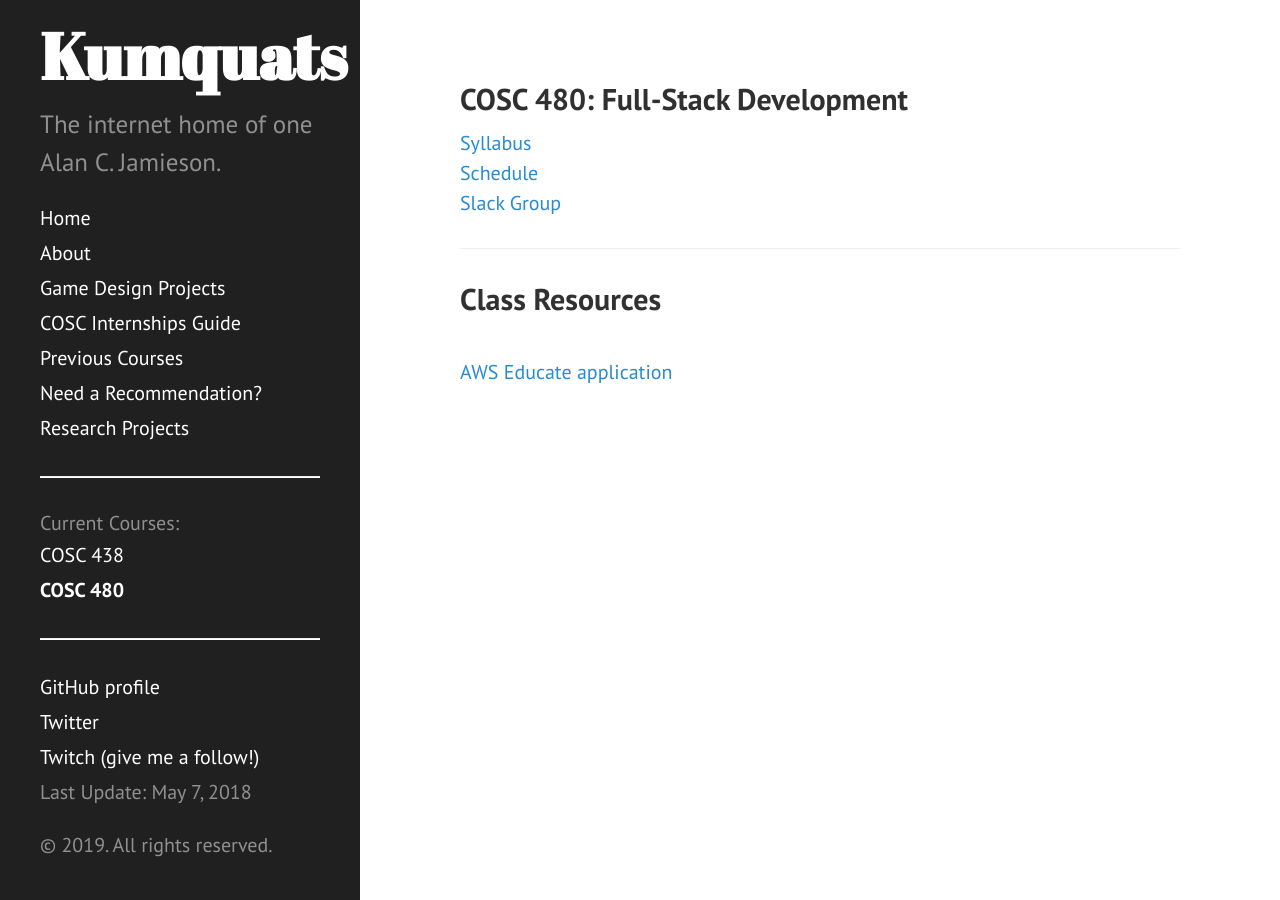
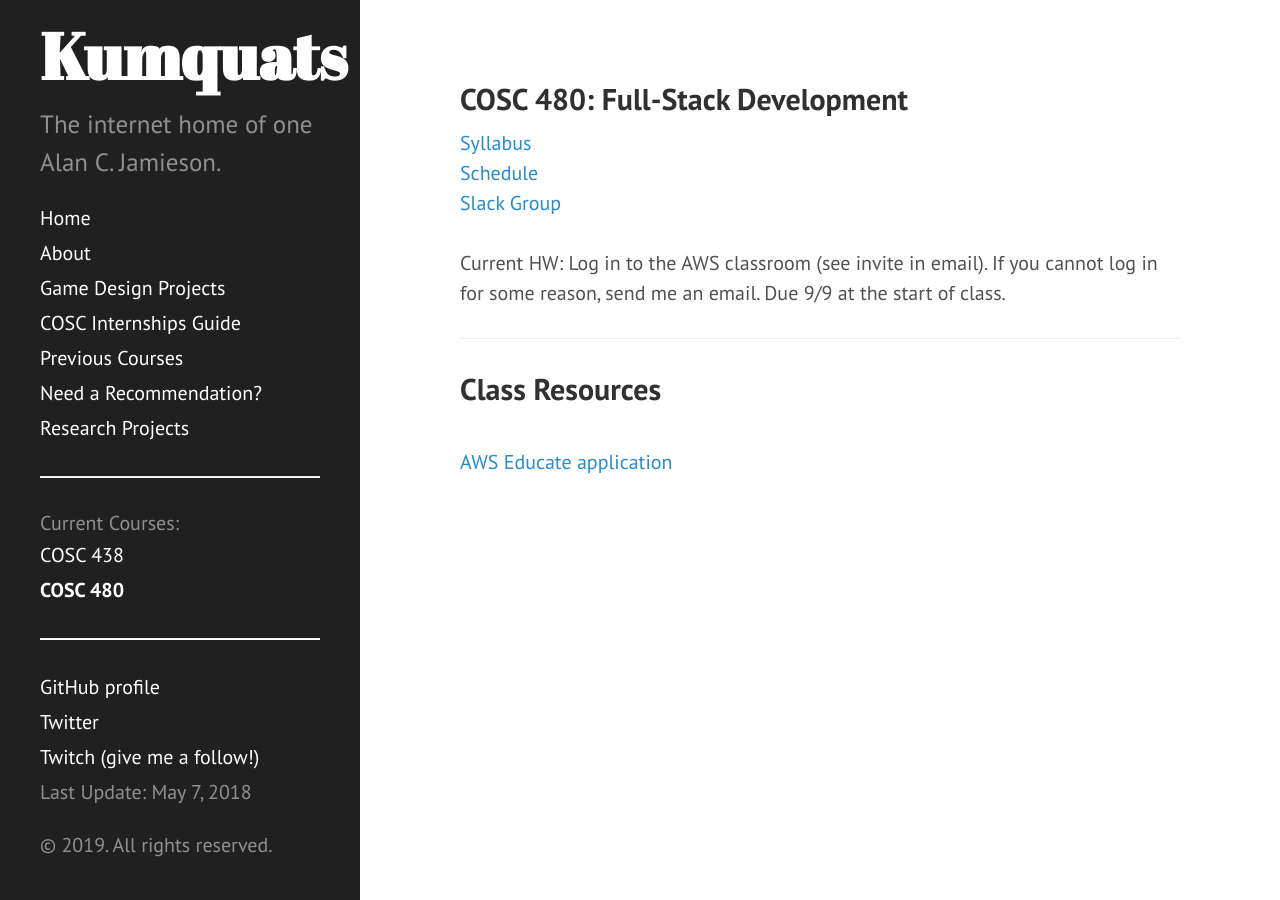
Before and after one commit to ripark/ripark.github.io, a Jekyll site: the page built from f19/cosc480.html, in a window 1280 px wide. Built offline with Jekyll 4.4.1, drawn with Linux system fonts in a browser that asks for light colours; Markdown is read by kramdown in place of the engine named in the settings.

Commit message:
HW update

```diff
--- /dev/null
+++ b/f19/HW1.txt
@@ -0,0 +1,4 @@
+HW #1
+Due start of class 9/9
+
+Answer the question "What is fun?" Your essay should be at least one page, double-spaced, using normal margins, and 12 pt font. Print and be ready to hand-in at the start of class on 9/9.
--- a/f19/cosc438.html
+++ b/f19/cosc438.html
@@ -34,6 +34,10 @@ shorttitle: "COSC 438"
 <br>
 <a href="https://help.github.com/articles/resolving-a-merge-conflict-on-github/">How to deal with merge conflicts</a>
 <br>
+<h1>Homework</h1>
+<br>
+<a href="http://ripark.github.io/f19/HW1.txt">HW 1, Due start of class 9/9</a>
+<br>
 <h1>Project Docs</h1>
 <br>
 <br>
--- a/f19/cosc480.html
+++ b/f19/cosc480.html
@@ -10,6 +10,9 @@ title: "COSC 480: Full-Stack Development"
 <br>
 <a href="https://smcmcs.slack.com/messages/cosc480/">Slack Group</a>
 <br>
+<br>
+Current HW: Log in to the AWS classroom (see invite in email). If you cannot log in for some reason, send me an email. Due 9/9 at the start of class.
+<br>
 <hr>
 <h2>Class Resources</h2>
 <br>
```
